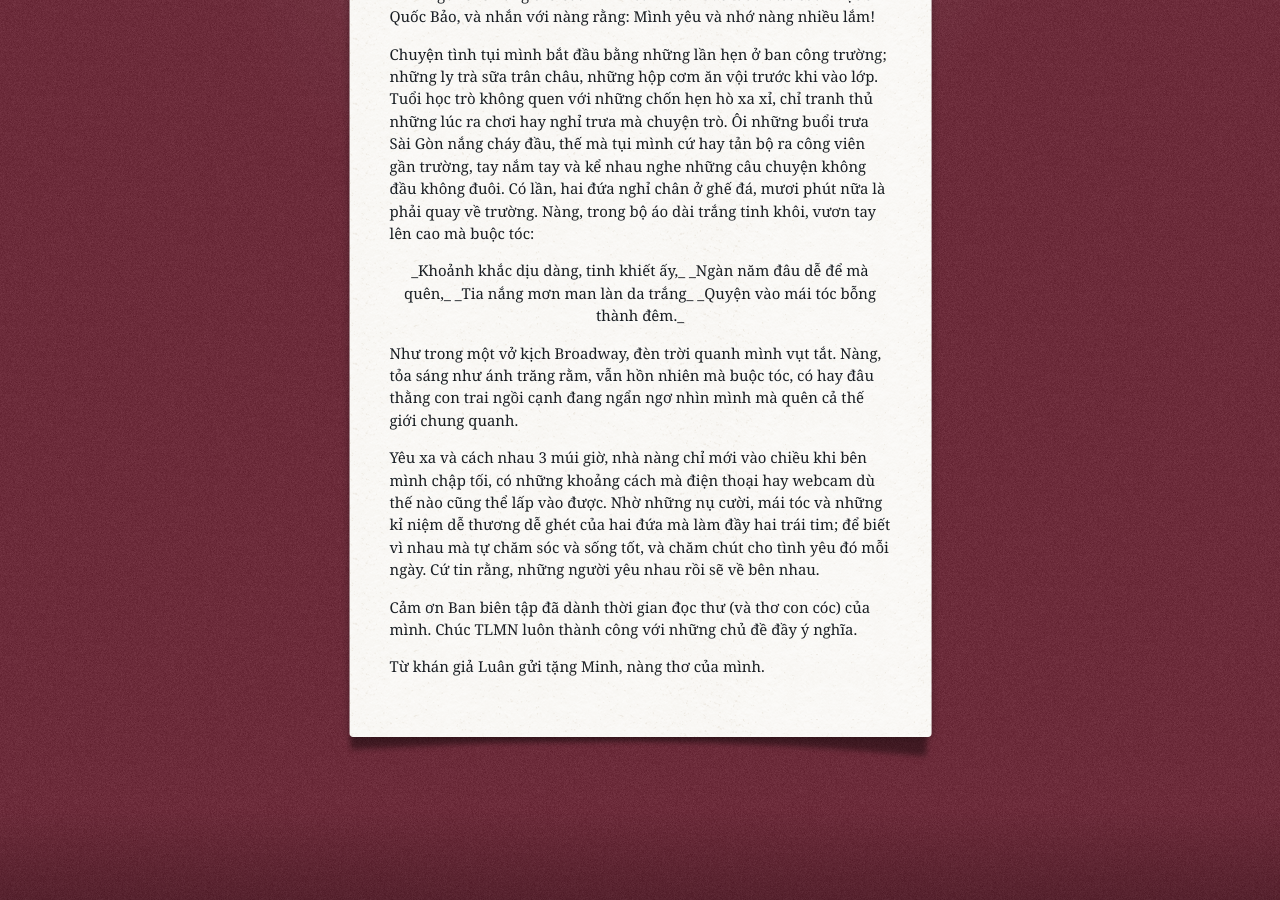
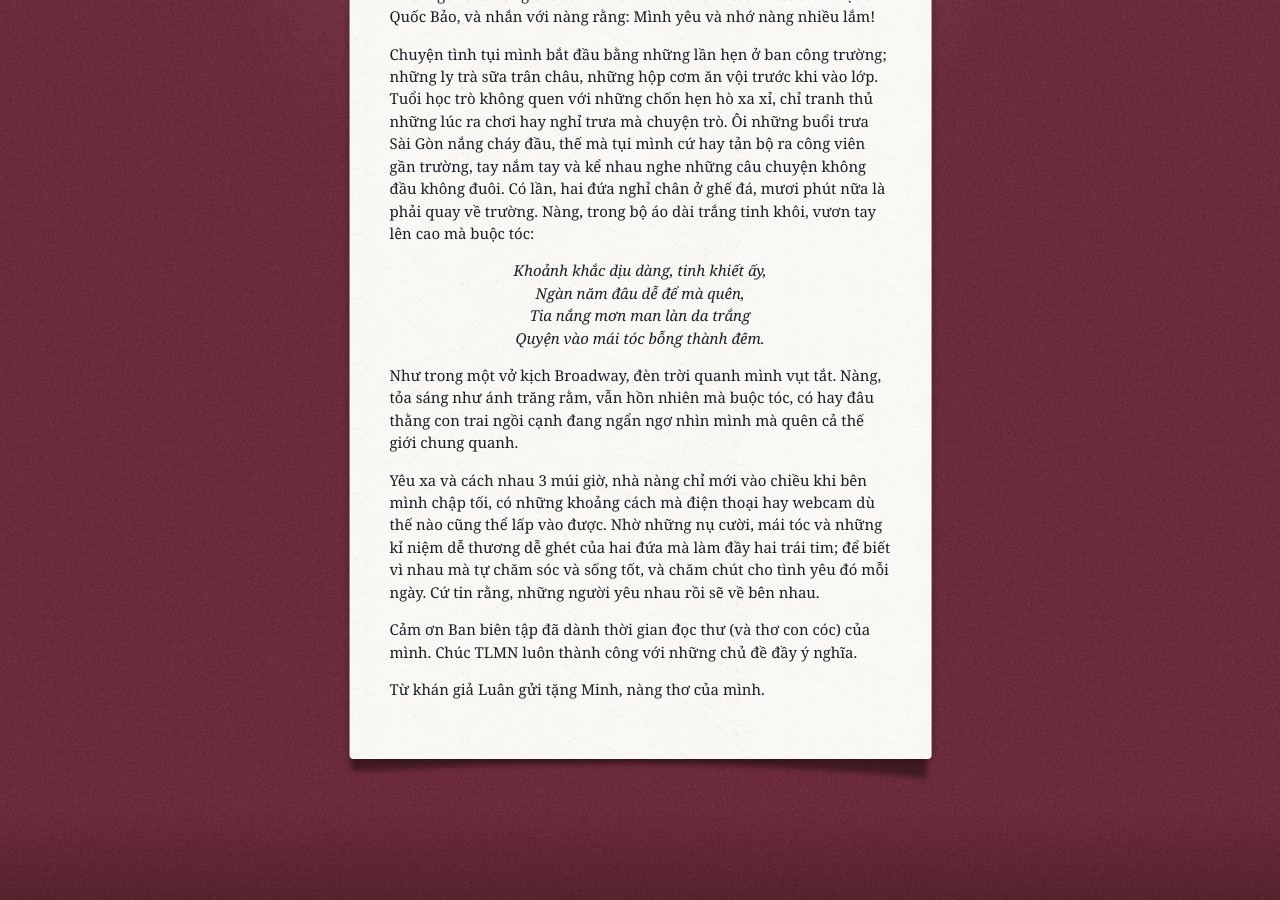
Before and after one commit to tklarryonline/i-love-you, a Jekyll site: the page built from _posts/2017-05-24-mai-toc-nguoi-thuong.md, in a window 1280 px wide and 900 px high, scrolled down 455 px. Built offline with Jekyll 4.4.1, drawn with Linux system fonts in a browser that asks for light colours.

```diff
--- a/_posts/2017-05-24-mai-toc-nguoi-thuong.md
+++ b/_posts/2017-05-24-mai-toc-nguoi-thuong.md
@@ -25,10 +25,10 @@ và kể nhau nghe những câu chuyện không đầu không đuôi. Có lần,
 trường. Nàng, trong bộ áo dài trắng tinh khôi, vươn tay lên cao mà buộc tóc:
 
 <center>
-_Khoảnh khắc dịu dàng, tinh khiết ấy,_
-_Ngàn năm đâu dễ để mà quên,_
-_Tia nắng mơn man làn da trắng_
-_Quyện vào mái tóc bỗng thành đêm._
+<i>Khoảnh khắc dịu dàng, tinh khiết ấy,</i><br/>
+<i>Ngàn năm đâu dễ để mà quên,</i><br/>
+<i>Tia nắng mơn man làn da trắng</i><br/>
+<i>Quyện vào mái tóc bỗng thành đêm.</i><br/>
 </center>
 
 Như trong một vở kịch Broadway, đèn trời quanh mình vụt tắt. Nàng, tỏa sáng như ánh trăng rằm, vẫn hồn nhiên mà buộc
```
